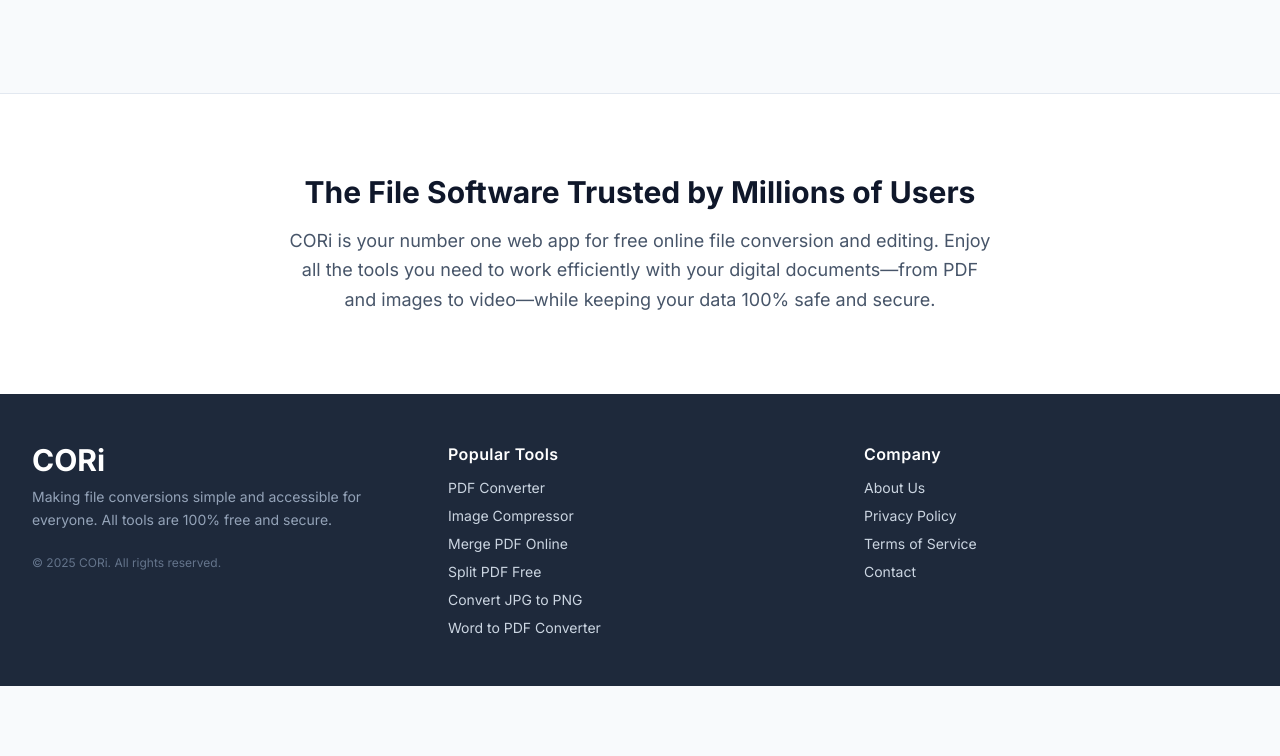
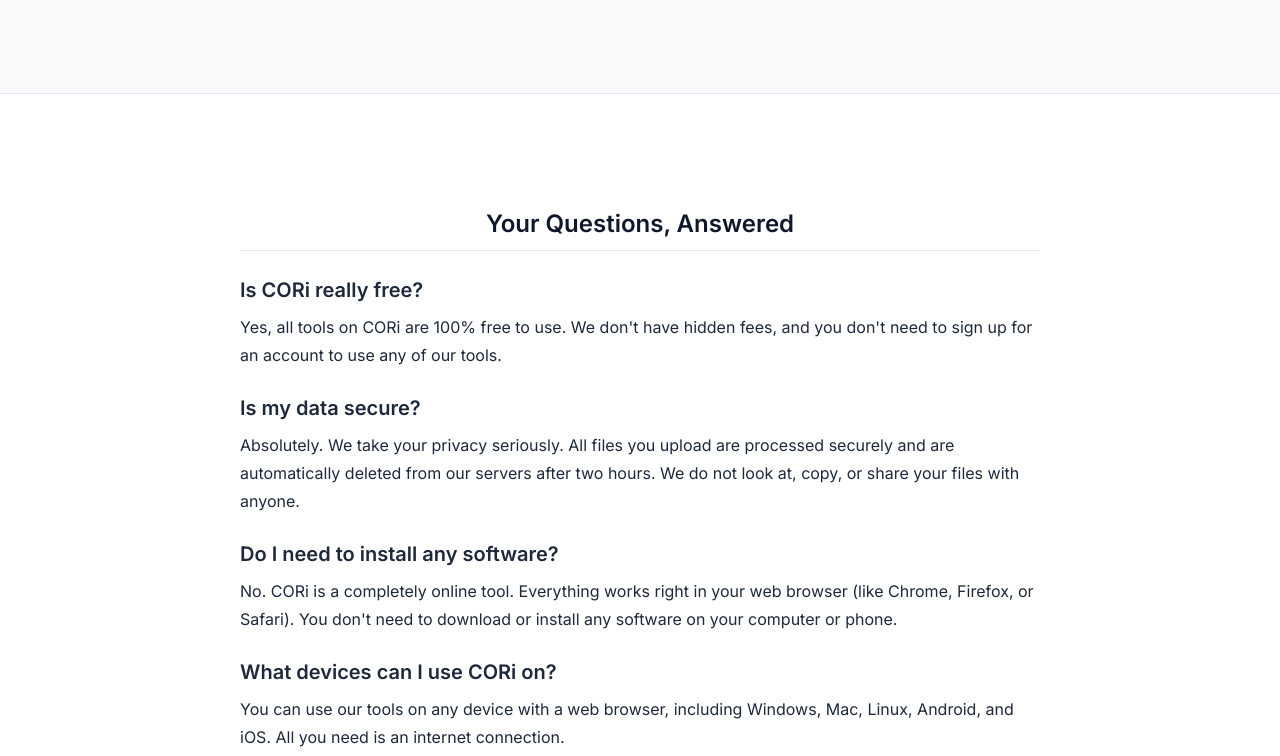
Before and after one commit to tibiiin/cori-tools, a plain HTML site: page frontend/index.html in a window 1280 px wide. Shown: the part 1364-2120 px from the top of the page. Before the commit the page ends 2050 px from the top, so only its background shows below. Drawn offline with nearby package versions, Linux system fonts and the light colour scheme.

Commit message:
updated alert

```diff
--- a/frontend/index.html
+++ b/frontend/index.html
@@ -2,34 +2,28 @@
 <html lang="en">
 <head>
     <meta charset="UTF-8">
+    <meta name="viewport" content="width=device-width, initial-scale=1.0">
+
     <title>CORi - Free Online PDF & Image Converter Tools</title>
-    <meta name="viewport" content="width=device-width, initial-scale=1.0">
     <meta name="description" content="Free, fast, and easy-to-use online tools to convert, edit, and manage your files. Merge PDF, compress images, and more. 100% free and secure.">
-    <!-- Tailwind CSS CDN -->
+
     <script src="https://cdn.tailwindcss.com"></script>
-    <!-- Lucide Icons CDN -->
     <script src="https://unpkg.com/lucide@latest"></script>
-    <!-- Google Font: Inter -->
     <link href="https://fonts.googleapis.com/css2?family=Inter:wght@400;500;600;700&display=swap" rel="stylesheet">
-    <!-- Link to your new stylesheet -->
     <link rel="stylesheet" href="css/style.css">
 </head>
 <body class="bg-slate-50 text-slate-800 antialiased">
 
-    <!-- Main wrapper for sticky footer -->
     <div class="flex flex-col min-h-screen">
 
-        <!-- Header / Navigation -->
         <header class="bg-white border-b border-slate-200 sticky top-0 z-50">
             <nav class="container mx-auto px-4 sm:px-6 lg:px-8 flex justify-between items-center h-16">
-                <!-- Logo -->
                 <div class="flex-shrink-0">
                     <a href="index.html" class="font-bold text-2xl text-teal-600 hover:text-teal-700 transition-colors">
                         CORi
                     </a>
                 </div>
 
-                <!-- Navigation Links (Desktop) -->
                 <div class="hidden md:flex items-center space-x-6">
                     <a href="#tools" class="text-slate-600 hover:text-teal-600 font-medium transition-colors">PDF Tools</a>
                     <a href="#tools" class="text-slate-600 hover:text-teal-600 font-medium transition-colors">Image Tools</a>
@@ -37,7 +31,6 @@
                     <a href="#tools" class="text-slate-600 hover:text-teal-600 font-medium transition-colors">All Tools</a>
                 </div>
 
-                <!-- Mobile Menu Button -->
                 <div class="md:hidden">
                     <button id="mobile-menu-button" class="text-slate-600 hover:text-teal-600 p-2 rounded-md">
                         <span id="icon-menu"><i data-lucide="menu"></i></span>
@@ -46,7 +39,6 @@
                 </div>
             </nav>
 
-            <!-- Mobile Menu Panel (Hidden by default) -->
             <div id="mobile-menu" class="hidden md:hidden bg-white border-t border-slate-200">
                 <div class="px-4 pt-2 pb-4 space-y-2">
                     <a href="#tools" class="block px-3 py-2 rounded-md text-base font-medium text-slate-700 hover:bg-slate-100">PDF Tools</a>
@@ -57,10 +49,8 @@
             </div>
         </header>
 
-        <!-- Main Content -->
         <main class="flex-grow">
 
-            <!-- Hero Section -->
             <section class="py-20 md:py-28 text-center bg-white">
                 <div class="container mx-auto px-4 sm:px-6 lg:px-8">
                     <h1 class="text-4xl md:text-6xl font-bold text-slate-900 mb-5">
@@ -72,7 +62,6 @@
                 </div>
             </section>
 
-            <!-- Tool Grid Section -->
             <section id="tools" class="py-16 md:py-24">
                 <div class="container mx-auto px-4 sm:px-6 lg:px-8">
                     <h2 class="text-3xl font-bold text-center mb-12 text-slate-900">
@@ -81,7 +70,6 @@
 
                     <div class="grid grid-cols-1 sm:grid-cols-2 lg:grid-cols-4 gap-6">
 
-                        <!-- Tool Card 1: Merge PDF -->
                         <a href="tools/merge-pdf/index.html" class="tool-card block p-6 bg-white rounded-lg shadow-sm transition-all duration-300">
                             <div class="tool-icon-wrapper bg-blue-100 text-blue-600">
                                 <i data-lucide="files"></i>
@@ -90,7 +78,6 @@
                             <p class="text-slate-500">Combine multiple PDFs into one single, organized document.</p>
                         </a>
 
-                        <!-- Tool Card 2: PDF to JPG -->
                         <a href="#" class="tool-card block p-6 bg-white rounded-lg shadow-sm transition-all duration-300">
                             <div class="tool-icon-wrapper bg-green-100 text-green-600">
                                 <i data-lucide="file-image"></i>
@@ -99,7 +86,6 @@
                             <p class="text-slate-500">Convert each PDF page into a high-quality JPG image.</p>
                         </a>
 
-                        <!-- Tool Card 3: JPG to PDF -->
                         <a href="#" class="tool-card block p-6 bg-white rounded-lg shadow-sm transition-all duration-300">
                             <div class="tool-icon-wrapper bg-blue-100 text-blue-600">
                                 <i data-lucide="image-up"></i>
@@ -108,7 +94,6 @@
                             <p class="text-slate-500">Combine multiple JPG images into a single PDF file.</p>
                         </a>
 
-                        <!-- Tool Card 4: PDF to Word -->
                         <a href="#" class="tool-card block p-6 bg-white rounded-lg shadow-sm transition-all duration-300">
                             <div class="tool-icon-wrapper bg-blue-100 text-blue-600">
                                 <i data-lucide="file-text"></i>
@@ -117,7 +102,6 @@
                             <p class="text-slate-500">Easily convert your PDF files into editable DOCX documents.</p>
                         </a>
 
-                        <!-- Tool Card 5: JPG to PNG -->
                         <a href="#" class="tool-card block p-6 bg-white rounded-lg shadow-sm transition-all duration-300">
                             <div class="tool-icon-wrapper bg-green-100 text-green-600">
                                 <i data-lucide="image"></i>
@@ -126,7 +110,6 @@
                             <p class="text-slate-500">Convert JPG images to PNG format with transparency support.</p>
                         </a>
 
-                        <!-- Tool Card 6: PNG to JPG -->
                         <a href="#" class="tool-card block p-6 bg-white rounded-lg shadow-sm transition-all duration-300">
                             <div class="tool-icon-wrapper bg-green-100 text-green-600">
                                 <i data-lucide="image-down"></i>
@@ -135,7 +118,6 @@
                             <p class="text-slate-500">Convert PNG images to JPG format to reduce file size.</p>
                         </a>
 
-                        <!-- Tool Card 7: Compress Image -->
                         <a href="#" class="tool-card block p-6 bg-white rounded-lg shadow-sm transition-all duration-300">
                             <div class="tool-icon-wrapper bg-green-100 text-green-600">
                                 <i data-lucide="minimize-2"></i>
@@ -144,7 +126,6 @@
                             <p class="text-slate-500">Compress JPG, PNG, or GIF images with the best quality.</p>
                         </a>
 
-                        <!-- Tool Card 8: Word to PDF -->
                         <a href="#" class="tool-card block p-6 bg-white rounded-lg shadow-sm transition-all duration-300">
                             <div class="tool-icon-wrapper bg-blue-100 text-blue-600">
                                 <i data-lucide="file-bar-chart-2"></i>
@@ -153,7 +134,6 @@
                             <p class="text-slate-500">Convert your DOCX documents into professional PDF files.</p>
                         </a>
 
-                        <!-- Tool Card 9: Organize PDF -->
                         <a href="#" class="tool-card block p-6 bg-white rounded-lg shadow-sm transition-all duration-300">
                             <div class="tool-icon-wrapper bg-purple-100 text-purple-600">
                                 <i data-lucide="folder-cog"></i>
@@ -162,7 +142,6 @@
                             <p class="text-slate-500">Sort, add, remove, or rotate pages within your PDF document.</p>
                         </a>
 
-                        <!-- Tool Card 10: Crop PDF -->
                         <a href="#" class="tool-card block p-6 bg-white rounded-lg shadow-sm transition-all duration-300">
                             <div class="tool-icon-wrapper bg-yellow-100 text-yellow-600">
                                 <i data-lucide="crop"></i>
@@ -170,12 +149,31 @@
                             <h3 class="text-xl font-semibold text-slate-900 mb-2">Crop PDF</h3>
                             <p class="text-slate-500">Select an area and crop your PDF pages to the perfect size.</p>
                         </a>
+                        </div>
+                </div>
+            </section>
 
+            <section class="py-16 md:py-20 bg-white border-t border-slate-200">
+                <div class="container mx-auto px-4 sm:px-6 lg:px-8">
+                    <div class="content-prose bg-white">
+                        <h2 class="text-3xl font-bold text-center mb-12 text-slate-900">
+                            Your Questions, Answered
+                        </h2>
+
+                        <h3>Is CORi really free?</h3>
+                        <p>Yes, all tools on CORi are 100% free to use. We don't have hidden fees, and you don't need to sign up for an account to use any of our tools.</p>
+
+                        <h3>Is my data secure?</h3>
+                        <p>Absolutely. We take your privacy seriously. All files you upload are processed securely and are automatically deleted from our servers after two hours. We do not look at, copy, or share your files with anyone.</p>
+
+                        <h3>Do I need to install any software?</h3>
+                        <p>No. CORi is a completely online tool. Everything works right in your web browser (like Chrome, Firefox, or Safari). You don't need to download or install any software on your computer or phone.</p>
+
+                        <h3>What devices can I use CORi on?</h3>
+                        <p>You can use our tools on any device with a web browser, including Windows, Mac, Linux, Android, and iOS. All you need is an internet connection.</p>
                     </div>
                 </div>
             </section>
-
-            <!-- Trust Section -->
             <section class="py-16 md:py-20 bg-white border-t border-slate-200">
                 <div class="container mx-auto px-4 sm:px-6 lg:px-8 max-w-3xl text-center">
                     <h2 class="text-3xl font-bold text-slate-900 mb-4">
@@ -189,7 +187,6 @@
 
         </main>
 
-        <!-- Footer -->
         <footer class="bg-slate-800 text-slate-300 py-12">
             <div class="container mx-auto px-4 sm:px-6 lg:px-8">
                 <div class="grid grid-cols-1 md:grid-cols-3 gap-8">
@@ -198,7 +195,7 @@
                         <a href="index.html" class="font-bold text-3xl text-white mb-2 inline-block">CORi</a>
                         <p class="text-sm text-slate-400 leading-relaxed">
                             Making file conversions simple and accessible for everyone. All tools are 100% free and secure.
-                        </p>
+                        </f>
                         <p class="text-xs text-slate-500 mt-6">
                             &copy; 2025 CORi. All rights reserved.
                         </p>
@@ -232,19 +229,16 @@
 
     </div>
 
-    <!-- Cookie Consent Banner -->
     <div id="cookie-banner" class="hidden fixed bottom-0 left-0 right-0 bg-slate-900 text-white p-4 shadow-lg z-50 flex flex-col sm:flex-row items-center justify-between gap-4">
         <p class="text-sm text-slate-300">
             We use cookies to ensure you get the best experience on our website.
             <a href="privacy.html" class="font-medium underline hover:text-white">Learn more</a>.
-        </p>
+        </f>
         <button id="accept-cookies" class="bg-teal-500 hover:bg-teal-600 text-white font-medium py-2 px-4 rounded-md transition-colors flex-shrink-0">
             Accept
         </button>
     </div>
 
-    <!-- Link to your new main.js file -->
-    <!-- 'defer' ensures it runs after the HTML is parsed -->
     <script src="js/main.js" defer></script>
 
 </body>
```
